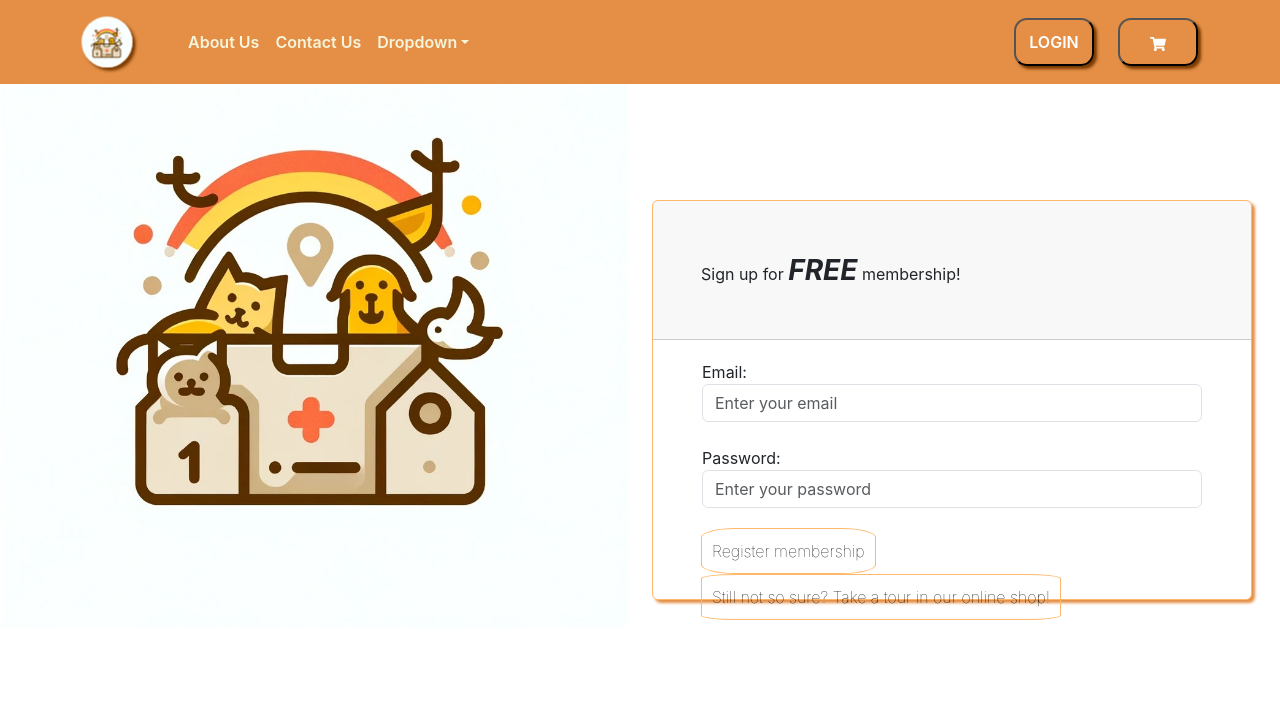
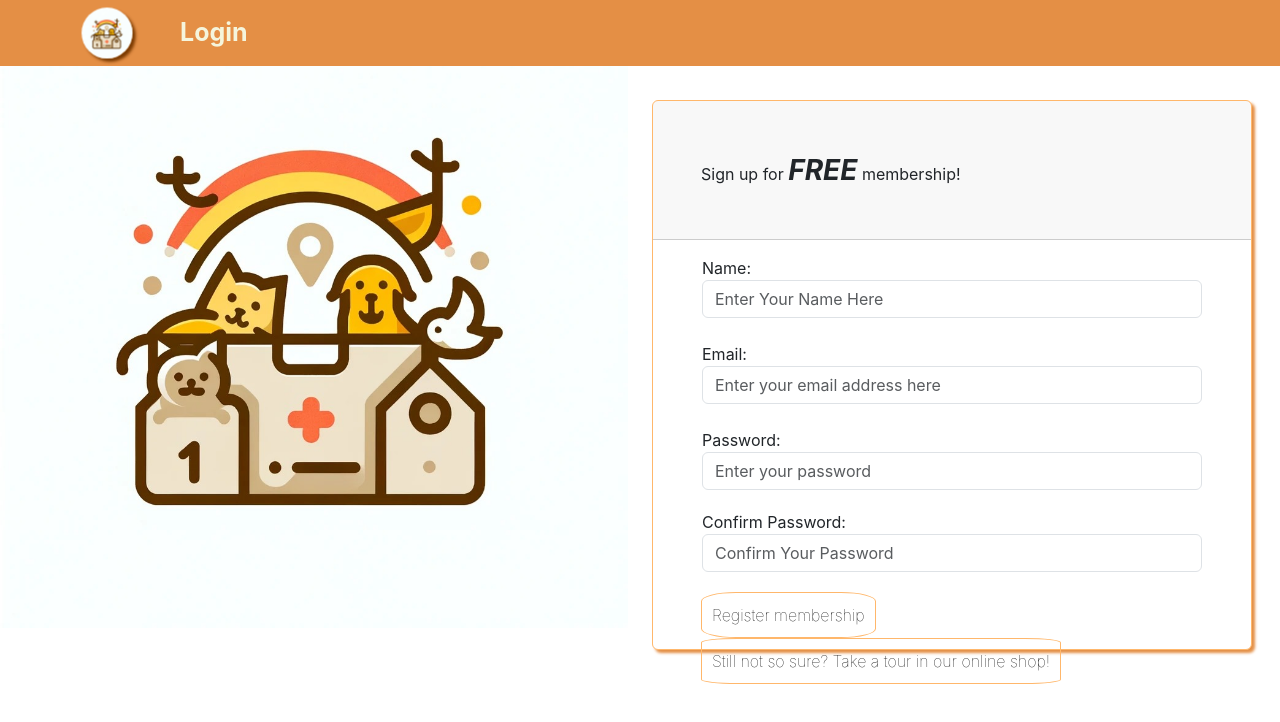
Before and after one commit to Glanhelmion/FS105FaithfulCompanionsMarket01, a React (Create React App) app: page /signup in a window 1280 px wide. Shown: the top 722 px of the page. Built offline with nearby package versions, Linux system fonts and the light colour scheme.

Commit message:
login, registration and logout fuly functional. also modified the navbar qutie a bit, also added to display the user's name. left is forget password, logout rendering page, profile page and shopping cart. will add more as time goes by

```diff
--- a/src/pages/Login.jsx
+++ b/src/pages/Login.jsx
@@ -1,24 +1,24 @@
-import React, { useState } from 'react';
-import axios from 'axios';
+import React, { useState } from "react";
+import axios from "axios";
 import { Link } from "react-router-dom";
 import NavbarForLoginPage from "../components/NavbarForLoginPage";
 import fcmlogo from "../images/logo/fcmlogo.jpeg";
 import "../styles/Login.css";
-import { createBrowserHistory } from 'history';
+import { createBrowserHistory } from "history";
 
 const Login = () => {
 
-  const [username, setEmail] = useState('');
-  const [password, setPassword] = useState('');
-  const [successMessage, setSuccessMessage] = useState('');
-  const [errorMessage, setErrorMessage] = useState('');
+  const [email, setEmail] = useState("");
+  const [password, setPassword] = useState("");
+  const [successMessage, setSuccessMessage] = useState("");
+  const [errorMessage, setErrorMessage] = useState("");
   const history = createBrowserHistory();
   const handleSubmit = async (event) => {
     event.preventDefault();
 
     try {
-      const response = await axios.post('http://localhost:5000/api/auth/login', {
-        username,
+      const response = await axios.post("http://localhost:5000/api/auth/login", {
+        email,
         password,
       });
 
@@ -27,22 +27,22 @@ const Login = () => {
 
       // Store the token securely on the client (e.g., in local storage or a state management solution)
       // For simplicity, you can use local storage for now:
-      localStorage.setItem('token', token);
+      localStorage.setItem("token", token);
 
       // Clear any previous error message
-      setErrorMessage('');
+      setErrorMessage("");
 
       // Set a success message
-      // setSuccessMessage('Login Successful');
-      history.push('/homepage');
+      // setSuccessMessage("Login Successful");
+      history.push("/homepage");
       window.location.reload();
       // Redirect to a protected route or perform other actions based on successful login
       // For example, you can navigate to a dashboard:
-      // history.push('/dashboard');
+      // history.push("/dashboard");
     } catch (err) {
       // Handle login failure and display an error message
-      setSuccessMessage('');
-      setErrorMessage(err.response?.data?.message || 'Login Failed');
+      setSuccessMessage("");
+      setErrorMessage(err.response?.data?.message || "Login Failed");
     }
   };
 
@@ -62,8 +62,8 @@ const Login = () => {
         <div className="col-md-6">
           <div className="card custom-login-box">
             <div className="card-header p-5">Login</div>
-              {successMessage && <p style={{ color: 'green' }}>{successMessage}</p>}
-              {errorMessage && <p style={{ color: 'red' }}>{errorMessage}</p>}
+              {successMessage && <p style={{ color: "green" }}>{successMessage}</p>}
+              {errorMessage && <p style={{ color: "red" }}>{errorMessage}</p>}
             <div className="card-body">
             <form onSubmit={handleSubmit}>
               <div className="form-group p-1">
@@ -74,11 +74,11 @@ const Login = () => {
                     id="email"
                     name="email"
                     placeholder="Enter your email address here"
-                    value={username}
+                    value={email}
                     onChange={(e) => setEmail(e.target.value)}
                   />
               </div>
-                <div className="form-group">
+                <div className="form-group p-1">
                   <label htmlFor="password">Password:</label>
                   <input
                     type="password"
@@ -95,7 +95,7 @@ const Login = () => {
                 </button>
                 <Link to="/signup">
                   <button className="custom-login-registerbutton">
-                    Don't have an account yet? Sign ups here!
+                    Don"t have an account yet? Sign ups here!
                   </button>
                 </Link>
                 <br></br>
--- a/src/pages/SignUp.jsx
+++ b/src/pages/SignUp.jsx
@@ -1,13 +1,69 @@
-import React from "react";
+import React, { useState } from "react";
+import axios from "axios";
 import { Link } from "react-router-dom";
-import CustomNavbar from "../components/Navbar";
+import NavbarForLoginPage from "../components/NavbarForLoginPage";
 import fcmlogo from "../images/logo/fcmlogo.jpeg";
 import "../styles/SignUpPage.css";
+import { createBrowserHistory } from "history";
 
-function SignUp() {
+const SignUp = () => {
+
+  const [email, setEmail] = useState("");
+  const [password, setPassword] = useState("");
+  const [confirmPassword, setConfirmPassword] = useState("");
+  const [passwordError, setPasswordError] = useState("")
+  const [successMessage, setSuccessMessage] = useState("");
+  const [errorMessage, setErrorMessage] = useState("");
+  const [name, setName] = useState("");
+  const history = createBrowserHistory();
+  const handleSubmit = async (event) => {
+    event.preventDefault();
+
+    // Check if passwords match
+    if (password !== confirmPassword) {
+    setPasswordError("Passwords do not match.");
+    return; // Stop the form submission
+     }
+
+    // Reset password error if passwords match
+    setPasswordError("");
+
+    try {
+      const response = await axios.post("http://localhost:5000/api/auth/register", {
+        name,
+        email,
+        password,
+      });
+      console.log("Registration Response:", response.data);
+
+      // If login is successful, response.data will contain the JWT token
+      const token = response.data.token;
+
+      // Store the token securely on the client (e.g., in local storage or a state management solution)
+      // For simplicity, you can use local storage for now:
+      localStorage.setItem("token", token);
+      console.log("Token set in localStorage:", localStorage.getItem("token"));
+
+      // Clear any previous error message
+      setErrorMessage("");
+
+      // Set a success message
+      // setSuccessMessage("Login Successful");
+      history.push("/homepage");
+      window.location.reload();
+      // Redirect to a protected route or perform other actions based on successful login
+      // For example, you can navigate to a dashboard:
+      // history.push("/dashboard");
+    } catch (err) {
+      // Handle login failure and display an error message
+      setSuccessMessage("Registration is successful");
+      setErrorMessage(err.response?.data?.message || "Registration failed. Please try again");
+    }
+  };
+
   return (
     <div>
-      <CustomNavbar />
+      <NavbarForLoginPage />
       <div className="row">
         {" "}
         {/* Row containing image and form */}
@@ -23,8 +79,25 @@ function SignUp() {
         <div className="col-md-6">
           <div className="card custom-signup-box">
             <div className="card-header p-5">Sign up for <em className="fw-bold fs-3">FREE</em> membership!</div>
+              {successMessage && <p style={{ color: "green" }}>{successMessage}</p>}
+              {errorMessage && <p style={{ color: "red" }}>{errorMessage}</p>}
             <div className="card-body">
-              <form>
+              <form onSubmit={handleSubmit}>
+              <div className="form-group">
+                  <label htmlFor="username">Name:</label>
+                  <input
+                    type="text"
+                    className="form-control"
+                    id="username"
+                    name="username"
+                    required
+                    value={name}
+                    onChange={(e) => {
+                      setName(e.target.value);
+                    }}
+                    placeholder="Enter Your Name Here"
+                  />
+                </div>
                 <div className="form-group p-1">
                   <label htmlFor="email">Email:</label>
                   <input
@@ -32,7 +105,9 @@ function SignUp() {
                     className="form-control"
                     id="email"
                     name="email"
-                    placeholder="Enter your email"
+                    placeholder="Enter your email address here"
+                    value={email}
+                    onChange={(e) => setEmail(e.target.value)}
                   />
                 </div>
                 <div className="form-group">
@@ -43,6 +118,21 @@ function SignUp() {
                     id="password"
                     name="password"
                     placeholder="Enter your password"
+                    onChange={(e) => setPassword(e.target.value)}
+                  />
+                </div>
+                <div className="form-group">
+                {passwordError && <p style={{ color: "red" }}>{passwordError}</p>}
+                  <label htmlFor="confirmPassword">Confirm Password:</label>
+                  <input
+                    type="password"
+                    className="form-control"
+                    id="confirmPassword"
+                    name="confirmPassword"
+                    required
+                    value={confirmPassword}
+                    onChange={(e) => setConfirmPassword(e.target.value)}
+                    placeholder="Confirm Your Password"
                   />
                 </div>
                 <button type="submit" className="custom-signup-registermembershipbuttton">
--- a/src/styles/Navbar.css
+++ b/src/styles/Navbar.css
@@ -62,7 +62,7 @@
 
 .custom-navbar-loginandshoppingcart {
   background-color: transparent;
-  width: 80px;
+  width: 90px;
   color: #ffffff;
   font-weight: 600;
   border-radius: 13px;
@@ -73,10 +73,10 @@
   margin-bottom: 10px;
   overflow: hidden;
   position: relative;
-  transition: background 0.6s, box-shadow 0.6s, color 0.6s, transform 0.6s;
+  transition: background 1s, box-shadow 1s, color 0.6s, transform 1.5s, font-weight 0.1s;
 }
 
-.-custom-navbar-loginandshoppingcart {
+.-custom-navbar-loginandshoppingcart:before {
   content: "";
     top: 0;
     left: 0;
@@ -89,8 +89,9 @@
 }
 
 .custom-navbar-loginandshoppingcart:hover {
-  background: linear-gradient(120deg, transparent, rgb(255, 255, 255), rgb(54, 2, 2), transparent);
+  background: linear-gradient(180deg, transparent, rgb(54, 2, 2), transparent);
   box-shadow: 0 0 20px 5px white;
+  font-weight: 900;
   color: #ff6f00;
   transform: scale(1.05);
 }
--- a/src/styles/SignUpPage.css
+++ b/src/styles/SignUpPage.css
@@ -1,11 +1,12 @@
 
 
 .custom-signup-box {
-    margin-top: 200px;
+    margin-top: 100px;
+    margin-bottom: 100px;
     border-width: 1px;
     border-style: solid;
     border-color: #FFB76B;
-    height: 400px;
+    height: 550px;
     width: 600px;
     box-shadow: 3px 3px 3px #E48F45;
 }
```
Also changed, not shown: src/components/Navbar.jsx (+31 -12 lines), 2 other files (tests, documents, lock files or other folders).
